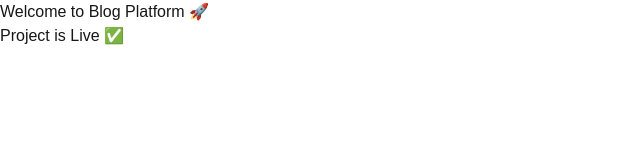
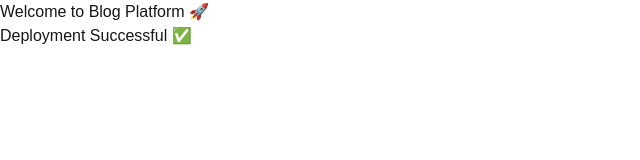
Before and after one commit to BHUSHANMAURYA007/blog-platform, a Next.js app: page / in a window 1280 px wide. Shown: the top 160 px of the page, without its empty margins (0-640 px from the left). Built offline with nearby package versions, Linux system fonts and the light colour scheme.

Commit message:
add home page

```diff
--- a/app/page.js
+++ b/app/page.js
@@ -2,7 +2,7 @@ export default function Home() {
   return (
     <div>
       <h1>Welcome to Blog Platform 🚀</h1>
-      <p>Project is Live ✅</p>
+      <p>Deployment Successful ✅</p>
     </div>
   );
 }
```
